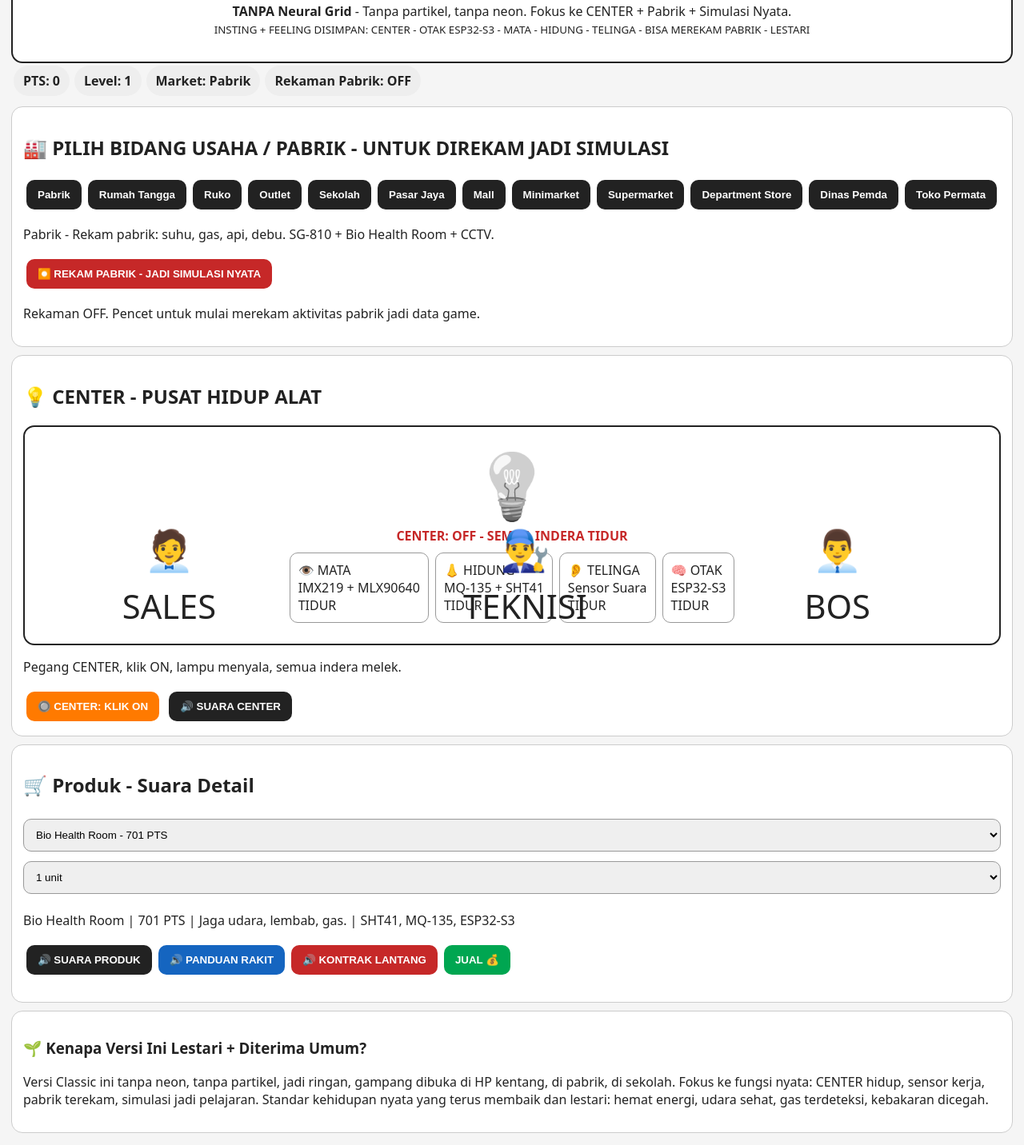
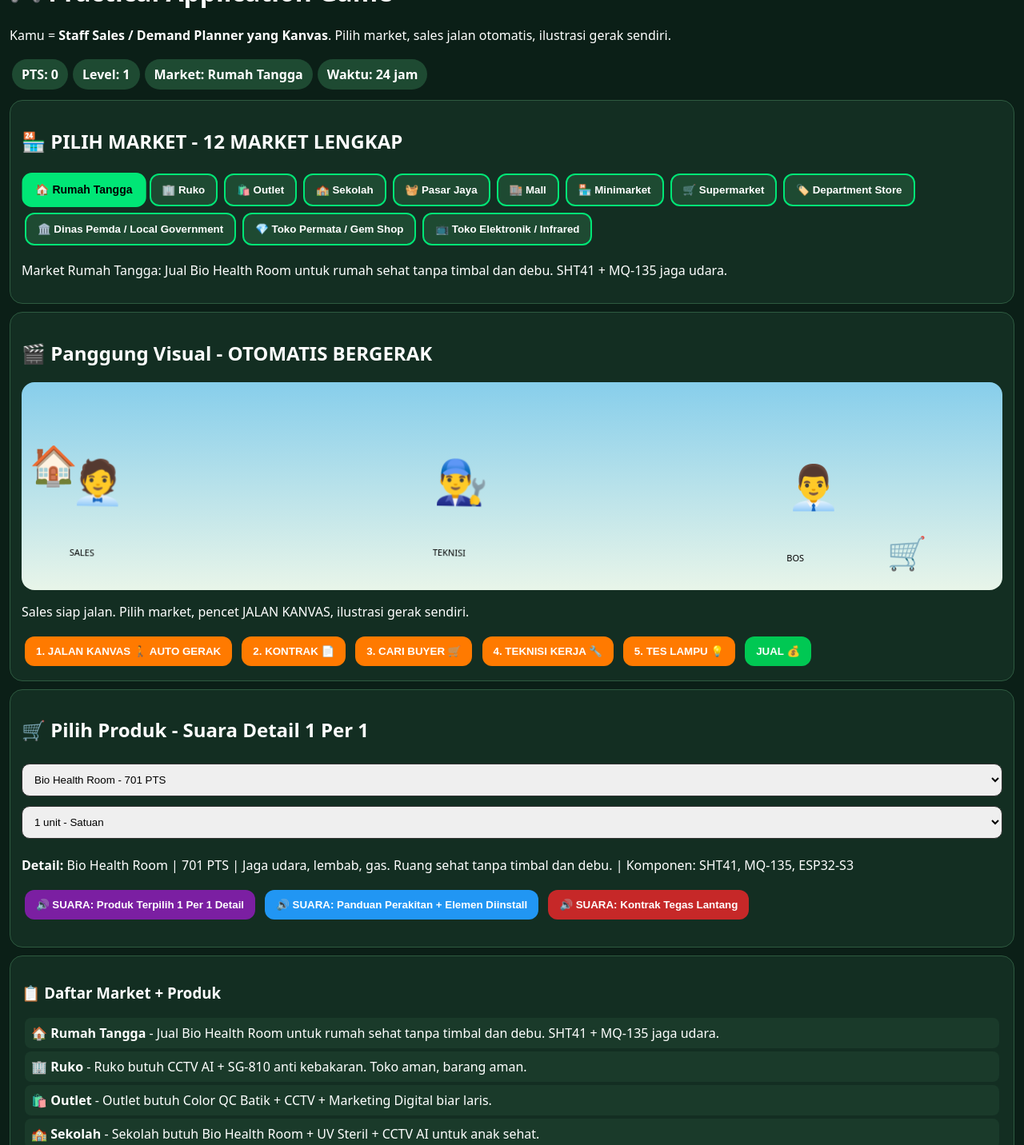
Before and after one commit to asuveleikha-ai/practical_aplication_super.ir.bio.secure-tools, a plain HTML site: page index_classic.html in a window 1280 px wide. Shown: the part 113-1545 px from the top of the page at 80% size. Drawn offline with Linux system fonts and the light colour scheme.

Commit message:
Add files via upload

```diff
--- a/index_classic.html
+++ b/index_classic.html
@@ -1,88 +1,115 @@
 <!DOCTYPE html>
 <html lang="id"><head><meta charset="UTF-8"><meta name="viewport" content="width=device-width,initial-scale=1">
-<title>Practical Application Game - TANPA Neural Grid - Classic Center</title>
+<title>Practical Application Game - Market Lengkap Auto Gerak</title>
 <style>
-*{box-sizing:border-box}body{margin:0;font-family:system-ui,Arial;background:#f5f5f5;color:#222;padding:14px}
-.header{background:#fff;border:2px solid #222;border-radius:14px;padding:14px;text-align:center}
-.card{background:#fff;border:1px solid #ccc;border-radius:14px;padding:14px;margin:10px 0}
-button{background:#222;color:#fff;border:0;padding:11px 14px;border-radius:10px;font-weight:800;cursor:pointer;margin:4px}
-button.green{background:#00a651}button.blue{background:#1565c0}button.red{background:#c62828}button.orange{background:#ff7a00}
-select,input{width:100%;padding:11px;border-radius:10px;border:1px solid #999;margin:6px 0}
-.pill{background:#eee;padding:8px 12px;border-radius:999px;font-weight:700;display:inline-block;margin:3px}
-.stage{background:#fff;border:2px solid #222;border-radius:14px;padding:16px;min-height:220px;position:relative}
-.actor{font-size:50px;position:absolute;bottom:16px}
+*{box-sizing:border-box}body{margin:0;font-family:system-ui,Arial;background:#0b1f17;color:#fff;padding:12px}
+.trend{background:linear-gradient(90deg,#ff7a00,#ffeb3b,#00e676,#00b0ff);color:#000;padding:12px;border-radius:14px;font-weight:900;text-align:center;font-size:18px;animation:pelangi 3s infinite}
+@keyframes pelangi{0%{filter:hue-rotate(0deg)}100%{filter:hue-rotate(360deg)}}
+.card{background:#132e22;border:1px solid #2e5a40;border-radius:16px;padding:14px;margin:10px 0}
+button{border:0;padding:11px 14px;border-radius:12px;font-weight:800;cursor:pointer;margin:4px;background:#ff7a00;color:#fff}
+button.green{background:#00c853}button.blue{background:#2196f3}button.purple{background:#7b1fa2}button.red{background:#c62828}button.market{background:#1e4a32;border:2px solid #00e676;color:#fff}
+button.market.active{background:#00e676;color:#000;transform:scale(1.05)}
+select,input{width:100%;padding:11px;border-radius:10px;border:1px solid #333;margin:6px 0}
+.pill{background:#1e4a32;padding:8px 12px;border-radius:999px;font-weight:700;display:inline-block;margin:3px}
+.stage{background:linear-gradient(180deg,#87CEEB,#e8f5e9);color:#000;border-radius:16px;padding:16px;min-height:260px;position:relative;overflow:hidden;transition:background 0.8s}
+.actor{font-size:54px;position:absolute;bottom:20px;transition:left 1.2s ease}
+@keyframes jalan{0%,100%{transform:translateY(0) rotate(-2deg)}50%{transform:translateY(-8px) rotate(2deg)}}
+@keyframes kedip{0%,100%{opacity:1}50%{opacity:0.3}}
+.gerak{animation:jalan 0.8s infinite}
+.lampu{font-size:50px;position:absolute;top:10px;right:10px;animation:kedip 0.7s infinite}
+.bubble{background:#fff;color:#000;padding:8px 10px;border-radius:12px;max-width:260px;font-size:13px;position:absolute;top:8px;display:none}
+.beam{position:absolute;top:40px;left:45%;width:180px;height:14px;background:#ffeb3b;box-shadow:0 0 28px #ffeb3b;display:none;transform:rotate(15deg)}
 </style></head><body>
-<div class="header"><h1>🎮 Practical Application Game - VERSI CLASSIC</h1><p><b>TANPA Neural Grid</b> - Tanpa partikel, tanpa neon. Fokus ke CENTER + Pabrik + Simulasi Nyata.<br><small>INSTING + FEELING DISIMPAN: CENTER - OTAK ESP32-S3 - MATA - HIDUNG - TELINGA - BISA MEREKAM PABRIK - LESTARI</small></p></div>
-<div><span class="pill">PTS: <span id="pts">0</span></span><span class="pill">Level: <span id="level">1</span></span><span class="pill">Market: <span id="marketName">Pabrik</span></span><span class="pill">Rekaman Pabrik: <span id="rekam">OFF</span></span></div>
+<div class="trend">✨ TRENDSETTER - AUTO GERAK - MARKET LENGKAP - STYLISH BANGET ✨</div>
+<h1>🎮 Practical Application Game</h1>
+<p>Kamu = <b>Staff Sales / Demand Planner yang Kanvas</b>. Pilih market, sales jalan otomatis, ilustrasi gerak sendiri.</p>
+<div><span class="pill">PTS: <span id="pts">0</span></span><span class="pill">Level: <span id="level">1</span></span><span class="pill">Market: <span id="marketName">Rumah Tangga</span></span><span class="pill">Waktu: <span id="time">24</span> jam</span></div>
 
-<div class="card"><h2>🏭 PILIH BIDANG USAHA / PABRIK - UNTUK DIREKAM JADI SIMULASI</h2>
-<div id="markets"></div><p id="marketDesc"></p>
-<button class="red" onclick="toggleRekam()">⏺️ REKAM PABRIK - JADI SIMULASI NYATA</button><p id="rekamMsg">Rekaman OFF. Pencet untuk mulai merekam aktivitas pabrik jadi data game.</p></div>
-
-<div class="card"><h2>💡 CENTER - PUSAT HIDUP ALAT</h2>
-<div class="stage">
-<div id="centerLamp" style="font-size:80px;text-align:center;filter:grayscale(1)">💡</div>
-<div id="centerStatus" style="text-align:center;font-weight:900;color:#c62828">CENTER: OFF - SEMUA INDERA TIDUR</div>
-<div style="display:flex;justify-content:center;gap:8px;flex-wrap:wrap;margin-top:10px">
-<div id="mata" style="border:1px solid #999;padding:10px;border-radius:10px">👁️ MATA<br>IMX219 + MLX90640<br>TIDUR</div>
-<div id="hidung" style="border:1px solid #999;padding:10px;border-radius:10px">👃 HIDUNG<br>MQ-135 + SHT41<br>TIDUR</div>
-<div id="telinga" style="border:1px solid #999;padding:10px;border-radius:10px">👂 TELINGA<br>Sensor Suara<br>TIDUR</div>
-<div id="otak" style="border:1px solid #999;padding:10px;border-radius:10px">🧠 OTAK<br>ESP32-S3<br>TIDUR</div>
-</div>
-<div style="text-align:center;margin-top:10px">
-<div class="actor" style="left:10%">🧑‍💼<br><small>SALES</small></div>
-<div class="actor" style="left:45%">👨‍🔧<br><small>TEKNISI</small></div>
-<div class="actor" style="left:80%">👨‍💼<br><small>BOS</small></div>
-</div>
-</div>
-<p id="story">Pegang CENTER, klik ON, lampu menyala, semua indera melek.</p>
-<button class="orange" onclick="toggleCenter()">🔘 CENTER: KLIK ON</button>
-<button onclick="speak('Center diaktifkan! Otak ESP32-S3 bangun! Mata melek! Hidung mencium gas! Telinga mendengar! Lampu menyala!')">🔊 SUARA CENTER</button>
+<div class="card"><h2>🏪 PILIH MARKET - 12 MARKET LENGKAP</h2>
+<div id="marketBtns"></div>
+<p id="marketDesc">Market Rumah Tangga: Jual Bio Health Room untuk rumah sehat tanpa timbal dan debu.</p>
 </div>
 
-<div class="card"><h2>🛒 Produk - Suara Detail</h2>
-<select id="produk"></select><select id="qty"><option value="1">1 unit</option><option value="5">5 unit</option><option value="10">10 unit</option><option value="100">TENDER 100 - INDENT FULL DESIGN</option></select>
-<p id="detail"></p>
-<button onclick="suaraProduk()">🔊 SUARA PRODUK</button><button class="blue" onclick="suaraPanduan()">🔊 PANDUAN RAKIT</button><button class="red" onclick="suaraKontrak()">🔊 KONTRAK LANTANG</button><button class="green" onclick="jual()">JUAL 💰</button><p id="jualMsg"></p></div>
+<div class="card"><h2>🎬 Panggung Visual - OTOMATIS BERGERAK</h2>
+<div class="stage" id="stage">
+<div class="bubble" id="bSales">Halo Bos!</div><div class="bubble" id="bBoss" style="right:8px">DEAL!</div>
+<div id="beam" class="beam"></div><div id="lampu" class="lampu" style="display:none">💡✨</div>
+<div class="actor gerak" id="sales" style="left:5%">🧑‍💼<br><small style="font-size:11px">SALES</small></div>
+<div class="actor gerak" id="tek" style="left:42%">👨‍🔧<br><small style="font-size:11px">TEKNISI</small></div>
+<div class="actor" id="boss" style="left:78%">👨‍💼<br><small style="font-size:11px">BOS</small></div>
+<div class="actor" id="buyer" style="left:90%;font-size:40px">🛒</div>
+<div id="marketEmoji" style="position:absolute;left:10px;top:70px;font-size:48px">🏠</div>
+</div>
+<p id="story">Sales siap jalan. Pilih market, pencet JALAN KANVAS, ilustrasi gerak sendiri.</p>
+<button onclick="jalan()">1. JALAN KANVAS 🚶 AUTO GERAK</button>
+<button onclick="kontrak()">2. KONTRAK 📄</button>
+<button onclick="cariBuyer()">3. CARI BUYER 🛒</button>
+<button onclick="rakit()">4. TEKNISI KERJA 🔧</button>
+<button onclick="tesLampu()">5. TES LAMPU 💡</button>
+<button class="green" onclick="jual()">JUAL 💰</button>
+</div>
 
-<div class="card"><h3>🌱 Kenapa Versi Ini Lestari + Diterima Umum?</h3><p>Versi Classic ini tanpa neon, tanpa partikel, jadi ringan, gampang dibuka di HP kentang, di pabrik, di sekolah. Fokus ke fungsi nyata: CENTER hidup, sensor kerja, pabrik terekam, simulasi jadi pelajaran. Standar kehidupan nyata yang terus membaik dan lestari: hemat energi, udara sehat, gas terdeteksi, kebakaran dicegah.</p></div>
+<div class="card"><h2>🛒 Pilih Produk - Suara Detail 1 Per 1</h2>
+<select id="produk" onchange="pilihProduk()"></select>
+<select id="qty"><option value="1">1 unit - Satuan</option><option value="5">5 unit</option><option value="10">10 unit</option><option value="100">TENDER 100 unit - INDENT FULL DESIGN</option></select>
+<p><b>Detail:</b> <span id="detail"></span></p>
+<button class="purple" onclick="suaraProduk()">🔊 SUARA: Produk Terpilih 1 Per 1 Detail</button>
+<button class="blue" onclick="suaraPanduan()">🔊 SUARA: Panduan Perakitan + Elemen Diinstall</button>
+<button class="red" onclick="suaraKontrak()">🔊 SUARA: Kontrak Tegas Lantang</button>
+<p id="jualMsg"></p>
+</div>
+
+<div class="card"><h3>📋 Daftar Market + Produk</h3><div id="list"></div><p><small>Update produk dari file lain <b>peralatan.json</b> - upgradeable, index tidak diganggu. Market sudah lengkap di file ini.</small></p></div>
 
 <script>
-let pts=0,level=1,curMarket=0,centerOn=false,rekamOn=false;
+let pts=0,level=1,time=24,curMarket=0,hasKontrak=false,hasBuyer=false;
 let MARKETS=[
-{nama:"Pabrik",desc:"Rekam pabrik: suhu, gas, api, debu. SG-810 + Bio Health Room + CCTV."},
-{nama:"Rumah Tangga",desc:"Bio Health Room - rumah sehat tanpa timbal dan debu."},
-{nama:"Ruko",desc:"CCTV + SG-810."},
-{nama:"Outlet",desc:"Color QC + Marketing Digital."},
-{nama:"Sekolah",desc:"Bio Health + UV Steril + CCTV."},
-{nama:"Pasar Jaya",desc:"GPS + CCTV + SG-810."},
-{nama:"Mall",desc:"Tender Inden Full Design."},
-{nama:"Minimarket",desc:"CCTV + SAAS SCM."},
-{nama:"Supermarket",desc:"GPS + SAAS SCM + CCTV."},
-{nama:"Department Store",desc:"Tender + Marketing."},
-{nama:"Dinas Pemda",desc:"Tender Resmi."},
-{nama:"Toko Permata",desc:"Obsidian Gem Lab."}];
+{nama:"Rumah Tangga",emoji:"🏠",warna:"linear-gradient(180deg,#87CEEB,#e8f5e9)",desc:"Jual Bio Health Room untuk rumah sehat tanpa timbal dan debu. SHT41 + MQ-135 jaga udara."},
+{nama:"Ruko",emoji:"🏢",warna:"linear-gradient(180deg,#FFD54F,#FFF8E1)",desc:"Ruko butuh CCTV AI + SG-810 anti kebakaran. Toko aman, barang aman."},
+{nama:"Outlet",emoji:"🛍️",warna:"linear-gradient(180deg,#F48FB1,#FCE4EC)",desc:"Outlet butuh Color QC Batik + CCTV + Marketing Digital biar laris."},
+{nama:"Sekolah",emoji:"🏫",warna:"linear-gradient(180deg,#81D4FA,#E1F5FE)",desc:"Sekolah butuh Bio Health Room + UV Steril + CCTV AI untuk anak sehat."},
+{nama:"Pasar Jaya",emoji:"🧺",warna:"linear-gradient(180deg,#A5D6A7,#E8F5E9)",desc:"Pasar Jaya butuh GPS Logistics + CCTV + SG-810. Ramai, harus aman."},
+{nama:"Mall",emoji:"🏬",warna:"linear-gradient(180deg,#CE93D8,#F3E5F5)",desc:"Mall butuh Tender Inden Full Design. Banyak unit, banyak PTS."},
+{nama:"Minimarket",emoji:"🏪",warna:"linear-gradient(180deg,#FFCC80,#FFF3E0)",desc:"Minimarket butuh CCTV + Color QC + SAAS SCM Accurate untuk stok."},
+{nama:"Supermarket",emoji:"🛒",warna:"linear-gradient(180deg,#90CAF9,#E3F2FD)",desc:"Supermarket butuh GPS + SAAS SCM + CCTV. Stok rapi, untung besar."},
+{nama:"Department Store",emoji:"🏷️",warna:"linear-gradient(180deg,#FFAB91,#FBE9E7)",desc:"Department Store butuh Tender Full Design + Marketing Digital."},
+{nama:"Dinas Pemda / Local Government",emoji:"🏛️",warna:"linear-gradient(180deg,#B0BEC5,#ECEFF1)",desc:"Dinas Pemda butuh Tender Resmi. Kontrak besar, PTS besar."},
+{nama:"Toko Permata / Gem Shop",emoji:"💎",warna:"linear-gradient(180deg,#B2DFDB,#E0F2F1)",desc:"Toko Permata butuh Obsidian Gem Lab. Cek batu asli atau palsu."},
+{nama:"Toko Elektronik / Infrared",emoji:"📺",warna:"linear-gradient(180deg,#FFF59D,#FFFDE7)",desc:"Toko Elektronik butuh semua alat infrared. Bos Sponsor ada di sini."}
+];
 let DATA=[
-{nama:"Bio Health Room",pts:701,komponen:["SHT41","MQ-135","ESP32-S3"],fungsi:"Jaga udara, lembab, gas."},
-{nama:"Super IR Guard SG-810",pts:1956,komponen:["ESP32-S3 otak","Kapasitor cadangan daya","TCS34725","IMX219","MLX90640","MQ-135","SHT41"],fungsi:"Deteksi kebakaran, gas berbahaya mudah terbakar."},
-{nama:"Obsidian / Gem Lab",pts:788,komponen:["IMX219","ESP32-S3"],fungsi:"Cek batu asli atau palsu."},
-{nama:"Color QC Batik",pts:650,komponen:["TCS34725","IMX219","ESP32-S3"],fungsi:"Cek warna batik."},
-{nama:"CCTV AI Camera",pts:578,komponen:["ESP32-S3 AI Camera"],fungsi:"Pantau maling."},
-{nama:"GPS Logistics",pts:450,komponen:["ESP32-S3","GPS"],fungsi:"Lacak kurir."},
-{nama:"SAAS SCM Accurate",pts:500,komponen:["Aplikasi"],fungsi:"Catat stok."},
-{nama:"Sistem Marketing Digital",pts:600,komponen:["Aplikasi"],fungsi:"Promosi."},
-{nama:"UV Steril + Fogging",pts:380,komponen:["UV LED 365nm","MOSFET AO3400","Photodiode S1226","Relay Omron"],fungsi:"Steril ruangan."}];
-function renderMarkets(){document.getElementById('markets').innerHTML=MARKETS.map((m,i)=>`<button onclick="pilihMarket(${i})">${m.nama}</button>`).join('');document.getElementById('marketDesc').innerText=MARKETS[curMarket].nama+' - '+MARKETS[curMarket].desc;document.getElementById('marketName').innerText=MARKETS[curMarket].nama;}
-function pilihMarket(i){curMarket=i;renderMarkets();speak(`Market ${MARKETS[i].nama}. ${MARKETS[i].desc}`);}
+{nama:"Bio Health Room",komponen:["SHT41","MQ-135","ESP32-S3"],fungsi:"Jaga udara, lembab, gas. Ruang sehat tanpa timbal dan debu.",pts:701},
+{nama:"Super IR Guard SG-810 - Infrared Anti Kebakaran",komponen:["ESP32-S3 otak","Kapasitor cadangan daya","TCS34725","IMX219","MLX90640","MQ-135","SHT41"],fungsi:"Deteksi kebakaran, gas berbahaya mudah terbakar. ESP32-S3 terima WiFi ke HP dan Laptop.",pts:1956},
+{nama:"Obsidian / Gem Lab",komponen:["IMX219","ESP32-S3"],fungsi:"Cek batu mulia asli atau palsu ke toko permata mulia.",pts:788},
+{nama:"Color QC Batik",komponen:["TCS34725","IMX219","ESP32-S3"],fungsi:"Cek warna batik belang atau tidak.",pts:650},
+{nama:"CCTV AI Camera",komponen:["ESP32-S3 AI Camera"],fungsi:"Pantau maling, orang masuk.",pts:578},
+{nama:"GPS Logistics",komponen:["ESP32-S3","GPS"],fungsi:"Lacak kurir dan barang.",pts:450},
+{nama:"SAAS SCM Accurate",komponen:["Aplikasi"],fungsi:"Catat stok, order, uang, demand planner.",pts:500},
+{nama:"Sistem Marketing Digital",komponen:["Aplikasi"],fungsi:"Posting, chat, Google Search, promosi produk Bos.",pts:600},
+{nama:"UV Steril + Fogging",komponen:["UV LED 365nm","MOSFET AO3400","Photodiode S1226","Relay Omron"],fungsi:"Steril ruangan, bunuh jamur.",pts:380}
+];
+function renderMarkets(){
+  let d=document.getElementById('marketBtns');d.innerHTML=MARKETS.map((m,i)=>`<button class="market ${i===curMarket?'active':''}" onclick="pilihMarket(${i})">${m.emoji} ${m.nama}</button>`).join('');
+  let m=MARKETS[curMarket];document.getElementById('marketName').innerText=m.nama;document.getElementById('marketDesc').innerText='Market '+m.nama+': '+m.desc;
+  document.getElementById('marketEmoji').innerText=m.emoji;document.getElementById('stage').style.background=m.warna;
+  document.getElementById('list').innerHTML=MARKETS.map(x=>`<div style="background:#1a3a2a;padding:8px;border-radius:8px;margin:4px">${x.emoji} <b>${x.nama}</b> - ${x.desc}</div>`).join('')+DATA.map(p=>`<div style="background:#2a1a3a;padding:8px;border-radius:8px;margin:4px"><b>${p.nama}</b> - ${p.pts} PTS - ${p.fungsi}</div>`).join('');
+}
+function pilihMarket(i){curMarket=i;renderMarkets();let m=MARKETS[i];speak(`Market terpilih! ${m.nama}! ${m.desc}`);document.getElementById('story').innerText='Market: '+m.nama+' - '+m.desc;}
 function renderProduk(){let s=document.getElementById('produk');s.innerHTML='';DATA.forEach(p=>{let o=document.createElement('option');o.text=p.nama+' - '+p.pts+' PTS';s.add(o)});pilihProduk();}
 function cur(){return DATA[document.getElementById('produk').selectedIndex]||DATA[0];}
-function pilihProduk(){let p=cur();document.getElementById('detail').innerText=p.nama+' | '+p.pts+' PTS | '+p.fungsi+' | '+p.komponen.join(', ');}
-function speak(t,l=false){try{speechSynthesis.cancel();let u=new SpeechSynthesisUtterance(t);u.lang='id-ID';u.rate=0.92;speechSynthesis.speak(u);}catch(e){}}
-function suaraProduk(){let p=cur();let q=document.getElementById('qty').value;speak(`Produk ${p.nama}, ${p.pts} PTS, jumlah ${q} unit, market ${MARKETS[curMarket].nama}, fungsi ${p.fungsi}, komponen ${p.komponen.join(', ')}`);}
-function suaraPanduan(){let p=cur();let teks=`Panduan ${p.nama}, siapkan ${p.komponen.join(', ')}, pasang satu per satu, kapasitor cadangkan daya, WiFi ESP32-S3 ke HP, tes ON, lampu menyala, aktif berfungsi!`;if(p.nama.includes('SG-810'))teks=`Panduan SG-810! ESP32-S3 sebagai otak, menerima WiFi ke HP dan Laptop! Kapasitor cadangkan daya agar TCS34725 dan IMX219 berfungsi baik! TCS34725 dan IMX219 deteksi kebakaran, gas berbahaya mudah terbakar! SHT41 dan MQ-135 deteksi ruang sehat tanpa timbal dan debu! Tekan ON! Lampu menyala! Cahaya memancar! Aktif berfungsi!`;speak(teks,true);}
+function pilihProduk(){let p=cur();document.getElementById('detail').innerText=p.nama+' | '+p.pts+' PTS | '+p.fungsi+' | Komponen: '+p.komponen.join(', ');}
+function speak(t,lantang=false){try{speechSynthesis.cancel();let u=new SpeechSynthesisUtterance(t);u.lang='id-ID';u.rate=0.92;u.volume=lantang?1:0.95;let vs=speechSynthesis.getVoices();let v=vs.find(x=>x.lang&&x.lang.toLowerCase().startsWith('id'))||vs[0];if(v)u.voice=v;speechSynthesis.speak(u);}catch(e){}}
+function suaraProduk(){let p=cur();let q=document.getElementById('qty').value;let teks=`Produk terpilih! ${p.nama}! Harga ${p.pts} PTS! Jumlah ${q} unit! Market ${MARKETS[curMarket].nama}! Fungsi: ${p.fungsi} Komponen satu per satu: `+p.komponen.map((c,i)=>`${i+1}. ${c}`).join(', ')+`. Total ${p.pts*q} PTS!`;document.getElementById('story').innerText=teks;speak(teks);}
+function suaraPanduan(){let p=cur();let teks=`Panduan perakitan ${p.nama}! Siapkan: `+p.komponen.join(', ')+`. Pasang satu per satu! Sambungkan kapasitor dan dioda untuk cadangkan daya! Sambungkan WiFi ESP32-S3 ke HP dan Laptop! Tes! Tekan ON! Lampu menyala! Cahaya memancar! Aktif berfungsi!`;if(p.nama.includes('SG-810'))teks=`Panduan SG-810! ESP32-S3 sebagai otak, menerima WiFi terkoneksi via internet ke HP dan Laptop! Gunakan kapasitor untuk mencadangkan daya agar TCS34725 dan IMX219 berfungsi dengan baik! TCS34725 dan IMX219 mendeteksi kebakaran, gas berbahaya mudah terbakar! SHT41 dan MQ-135 mendeteksi ruang sehat tanpa timbal dan debu! Tekan ON! Lampu menyala! Cahaya memancar! Installasi benar! Aktif berfungsi!`;document.getElementById('story').innerText=teks;speak(teks,true);}
 function suaraKontrak(){speak('Perhatian! Kontrak resmi! Bos Sponsor setuju! Sales dapat PTS! Teknisi merakit! Peralatan kita: '+DATA.map(p=>p.nama).join(', ')+'. Semua harus dipasang benar, aktif berfungsi!',true);}
-function toggleCenter(){centerOn=!centerOn;let lamp=document.getElementById('centerLamp');if(centerOn){lamp.style.filter='none';lamp.innerText='💡✨';document.getElementById('centerStatus').innerText='CENTER: ON - SEMUA INDERA MELEK!';document.getElementById('centerStatus').style.color='#00a651';document.getElementById('story').innerText='CENTER ON! Lampu menyala! Mata, hidung, telinga, otak aktif!';speak('Center diaktifkan! Otak ESP32-S3 bangun! Mata melek! Hidung mencium gas! Telinga mendengar! Lampu menyala! Cahaya memancar! Aktif berfungsi!',true);}else{lamp.style.filter='grayscale(1)';lamp.innerText='💡';document.getElementById('centerStatus').innerText='CENTER: OFF - SEMUA INDERA TIDUR';document.getElementById('centerStatus').style.color='#c62828';speak('Center dimatikan. Semua tidur.');}}
-function toggleRekam(){rekamOn=!rekamOn;document.getElementById('rekam').innerText=rekamOn?'ON - MEREKAM':'OFF';document.getElementById('rekamMsg').innerText=rekamOn?`MEREKAM PABRIK ${MARKETS[curMarket].nama}! Data suhu, gas, api, debu direkam jadi simulasi. Nanti bisa diputar ulang jadi pelajaran.`:'Rekaman OFF.';speak(rekamOn?`Mulai merekam pabrik ${MARKETS[curMarket].nama}! Data dunia nyata direkam jadi simulasi game!`:'Rekaman berhenti.');}
-function jual(){let p=cur();let q=parseInt(document.getElementById('qty').value);let total=p.pts*q;pts+=total;document.getElementById('pts').innerText=pts;document.getElementById('jualMsg').innerText=`Berhasil di ${MARKETS[curMarket].nama}! +${total} PTS`;speak(`Berhasil! ${p.nama} terjual ${q} unit di ${MARKETS[curMarket].nama}! Total ${total} PTS! Aktif berfungsi!`);}
-renderMarkets();renderProduk();
+function jalan(){let s=document.getElementById('sales');let pos=5;let iv=setInterval(()=>{pos+=8;if(pos>60){clearInterval(iv);speak('Sales sampai! Tatap muka dengan Bos di market '+MARKETS[curMarket].nama);}s.style.left=pos+'%';},300);speak('Sales jalan! Kanvas ke market '+MARKETS[curMarket].nama+'!');}
+function kontrak(){hasKontrak=true;suaraKontrak();}
+function cariBuyer(){hasBuyer=true;document.getElementById('buyer').style.left='65%';speak('Buyer datang di market '+MARKETS[curMarket].nama+'! Saya mau pesan!');}
+function rakit(){if(!hasBuyer){speak('Cari buyer dulu.');return;}suaraPanduan();}
+function tesLampu(){let b=document.getElementById('beam');b.style.display='block';document.getElementById('lampu').style.display='block';speak('Tes lampu! Tombol ON! Lampu menyala! Cahaya memancar! Installasi benar! Aktif berfungsi!');}
+function jual(){if(!hasKontrak){speak('Buat kontrak dulu.');return;}let p=cur();let q=parseInt(document.getElementById('qty').value);let total=p.pts*q+(q>=100?2000+500+600:1100);let deal=Math.random()<0.6;if(!deal){time--;document.getElementById('jualMsg').innerText='Buyer belum setuju. Waktu -1 jam.';speak('Buyer belum setuju. Cari lagi.');return;}pts+=total;level++;document.getElementById('jualMsg').innerText=`Berhasil di ${MARKETS[curMarket].nama}! +${total} PTS. ${p.nama} terpasang, aktif!`;speak(`Berhasil! Di market ${MARKETS[curMarket].nama}, ${p.nama} terjual ${q} unit! Total ${total} PTS! Aktif berfungsi!`);document.getElementById('pts').innerText=pts;document.getElementById('level').innerText=level;document.getElementById('time').innerText=time;}
+async function loadData(){try{let r=await fetch('peralatan.json');if(r.ok){let j=await r.json();if(j.peralatan&&j.peralatan.length)DATA=j.peralatan.map(p=>({nama:p.nama,komponen:p.komponen||[],fungsi:p.fungsi||'',pts:p.pts||500}));}}catch(e){}renderProduk();}
+renderMarkets();loadData();
+// Auto gerak buyer tiap 5 detik biar hidup
+setInterval(()=>{let b=document.getElementById('buyer');b.style.left=(b.style.left==='65%'?'90%':'65%');},5000);
 </script></body></html>
```
